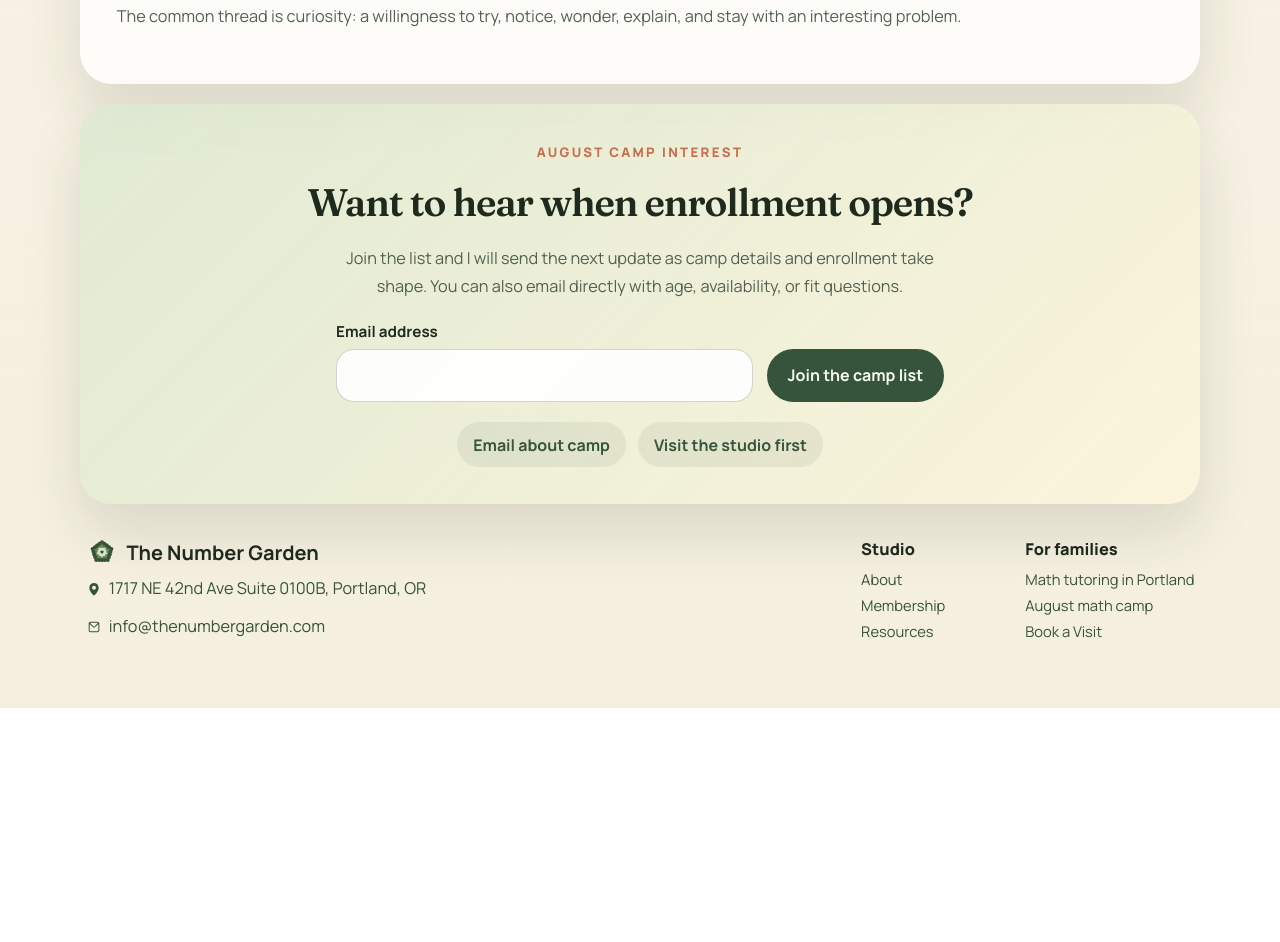
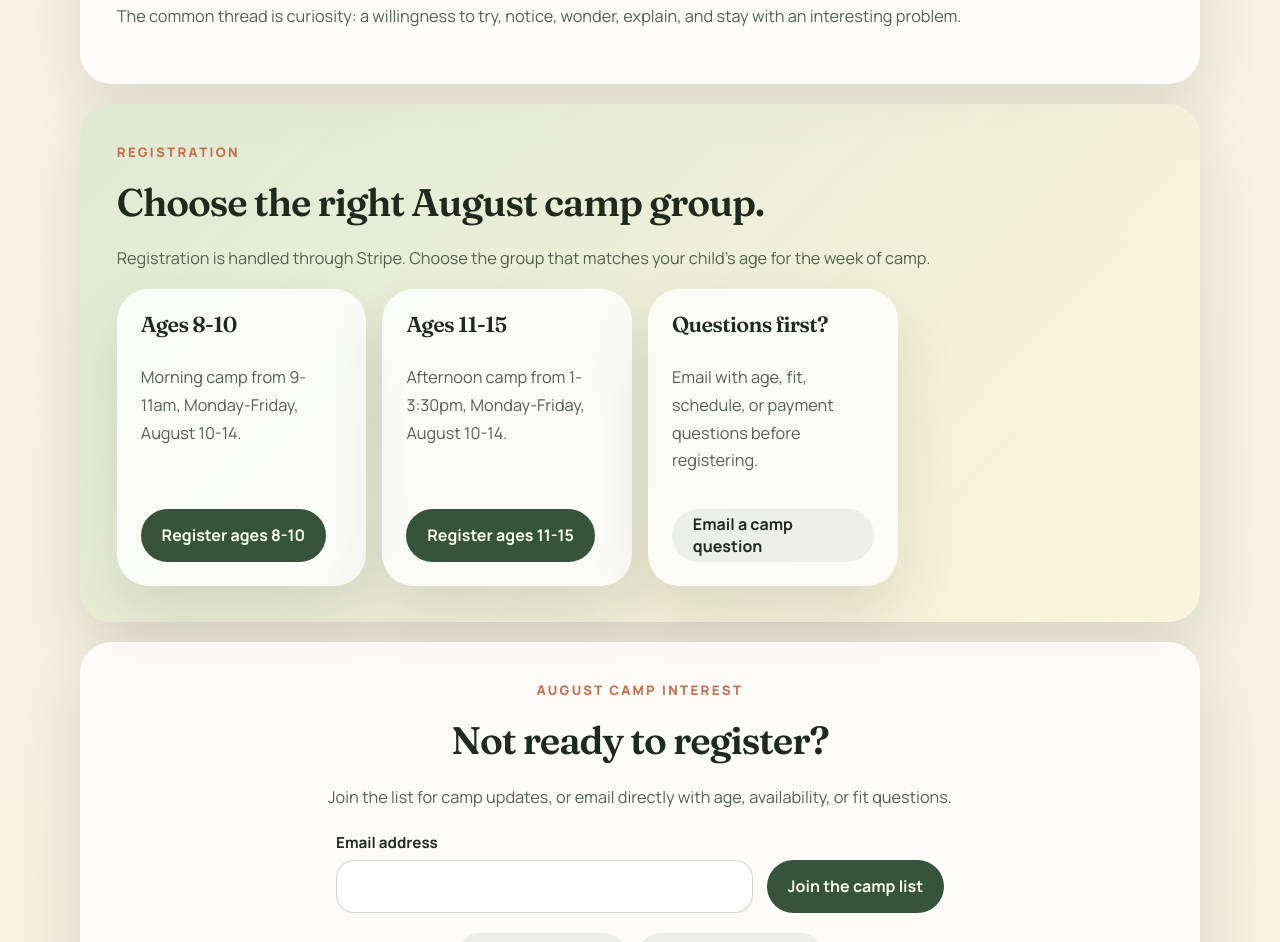
Before and after one commit to pdg744/thenumbergarden, an Astro site: page /portland-math-camp in a window 1280 px wide. Shown: the part 1858-2800 px from the top of the page. Before the commit the page ends 2566 px from the top, so only its background shows below. Built offline with nearby package versions, Linux system fonts and the light colour scheme; Astro itself is replaced by a stand-in of ours.

Commit message:
Add August camp registration links

```diff
--- a/src/config/site.ts
+++ b/src/config/site.ts
@@ -36,8 +36,10 @@ export const siteConfig = {
   camp: {
     dateRange: "August 10-14, 2026",
     weekdayRange: "Monday-Friday, August 10-14, 2026",
-    youngerGroup: "Ages 6-10: 9-11am",
-    olderGroup: "Ages 11-15: 1-4pm",
+    youngerGroup: "Ages 8-10: 9-11am",
+    youngerRegistrationUrl: "https://book.stripe.com/8x28wO55ugPk76Y5XN2kw03",
+    olderGroup: "Ages 11-15: 1-3:30pm",
+    olderRegistrationUrl: "https://book.stripe.com/00wbJ02Xmbv01MEcmb2kw04",
     emailSubject: "August math camp interest",
   },
 };
--- a/src/pages/portland-math-camp.astro
+++ b/src/pages/portland-math-camp.astro
@@ -3,7 +3,7 @@ import BaseLayout from "../layouts/BaseLayout.astro";
 import { mailtoHref, siteConfig } from "../config/site";
 
 const emailHref = mailtoHref(siteConfig.contactEmail, siteConfig.camp.emailSubject);
-const campDescription = `The Number Garden is launching a small August math camp in Portland from ${siteConfig.camp.dateRange}, with playful, rigorous math for ages 6-10 and 11-15.`;
+const campDescription = `The Number Garden is launching a small August math camp in Portland from ${siteConfig.camp.dateRange}, with playful, rigorous math for ages 8-10 and 11-15.`;
 ---
 
 <BaseLayout
@@ -22,11 +22,11 @@ const campDescription = `The Number Garden is launching a small August math camp
       <div class="actions">
         <a
           class="button button-primary"
-          href="#camp-interest"
-          data-ga-event="camp_interest_click"
-          data-ga-label="Camp hero Join interest list"
+          href="#camp-registration"
+          data-ga-event="camp_registration_click"
+          data-ga-label="Camp hero registration"
         >
-          Join the interest list
+          Register for camp
         </a>
         <a
           class="button button-secondary"
@@ -93,7 +93,7 @@ const campDescription = `The Number Garden is launching a small August math camp
     </div>
     <div class="card-grid" aria-label="August math camp groups">
       <article class="topic-card">
-        <h3>Ages 6-10</h3>
+        <h3>Ages 8-10</h3>
         <p>
           A morning group from 9-11am, built around playful entry points,
           mathematical games, patterns, and shared discovery.
@@ -102,7 +102,7 @@ const campDescription = `The Number Garden is launching a small August math camp
       <article class="topic-card">
         <h3>Ages 11-15</h3>
         <p>
-          An afternoon group from 1-4pm, with deeper challenges, richer
+          An afternoon group from 1-3:30pm, with deeper challenges, richer
           strategy, and more room to pursue ideas in depth.
         </p>
       </article>
@@ -132,14 +132,66 @@ const campDescription = `The Number Garden is launching a small August math camp
     </p>
   </section>
 
-  <section class="panel panel-accent contact-panel" id="camp-interest">
+  <section class="panel panel-accent" id="camp-registration">
+    <div class="section-heading">
+      <p class="eyebrow">Registration</p>
+      <h2>Choose the right August camp group.</h2>
+    </div>
+    <p class="supporting-copy">
+      Registration is handled through Stripe. Choose the group that matches
+      your child's age for the week of camp.
+    </p>
+    <div class="card-grid camp-registration-grid" aria-label="August math camp registration options">
+      <article class="topic-card registration-card">
+        <h3>Ages 8-10</h3>
+        <p>Morning camp from 9-11am, Monday-Friday, August 10-14.</p>
+        <a
+          class="button button-primary"
+          href={siteConfig.camp.youngerRegistrationUrl}
+          target="_blank"
+          rel="noreferrer"
+          data-ga-event="camp_registration_click"
+          data-ga-label="Ages 8-10 Stripe registration"
+        >
+          Register ages 8-10
+        </a>
+      </article>
+      <article class="topic-card registration-card">
+        <h3>Ages 11-15</h3>
+        <p>Afternoon camp from 1-3:30pm, Monday-Friday, August 10-14.</p>
+        <a
+          class="button button-primary"
+          href={siteConfig.camp.olderRegistrationUrl}
+          target="_blank"
+          rel="noreferrer"
+          data-ga-event="camp_registration_click"
+          data-ga-label="Ages 11-15 Stripe registration"
+        >
+          Register ages 11-15
+        </a>
+      </article>
+      <article class="topic-card registration-card">
+        <h3>Questions first?</h3>
+        <p>Email with age, fit, schedule, or payment questions before registering.</p>
+        <a
+          class="button button-secondary"
+          href={emailHref}
+          data-ga-event="email_click"
+          data-ga-label="Camp registration email"
+        >
+          Email a camp question
+        </a>
+      </article>
+    </div>
+  </section>
+
+  <section class="panel panel-light contact-panel" id="camp-interest">
     <div class="section-heading">
       <p class="eyebrow">August Camp Interest</p>
-      <h2>Want to hear when enrollment opens?</h2>
+      <h2>Not ready to register?</h2>
     </div>
     <p class="contact-copy">
-      Join the list and I will send the next update as camp details and
-      enrollment take shape. You can also email directly with age, availability,
+      Join the list for camp updates, or email directly with age, availability,
       or fit questions.
     </p>
     <form
@@ -185,4 +237,15 @@ const campDescription = `The Number Garden is launching a small August math camp
   .camp-links {
     justify-content: center;
   }
+
+  .registration-card {
+    display: flex;
+    flex-direction: column;
+    gap: 0.85rem;
+  }
+
+  .registration-card .button {
+    align-self: flex-start;
+    margin-top: auto;
+  }
 </style>
```
